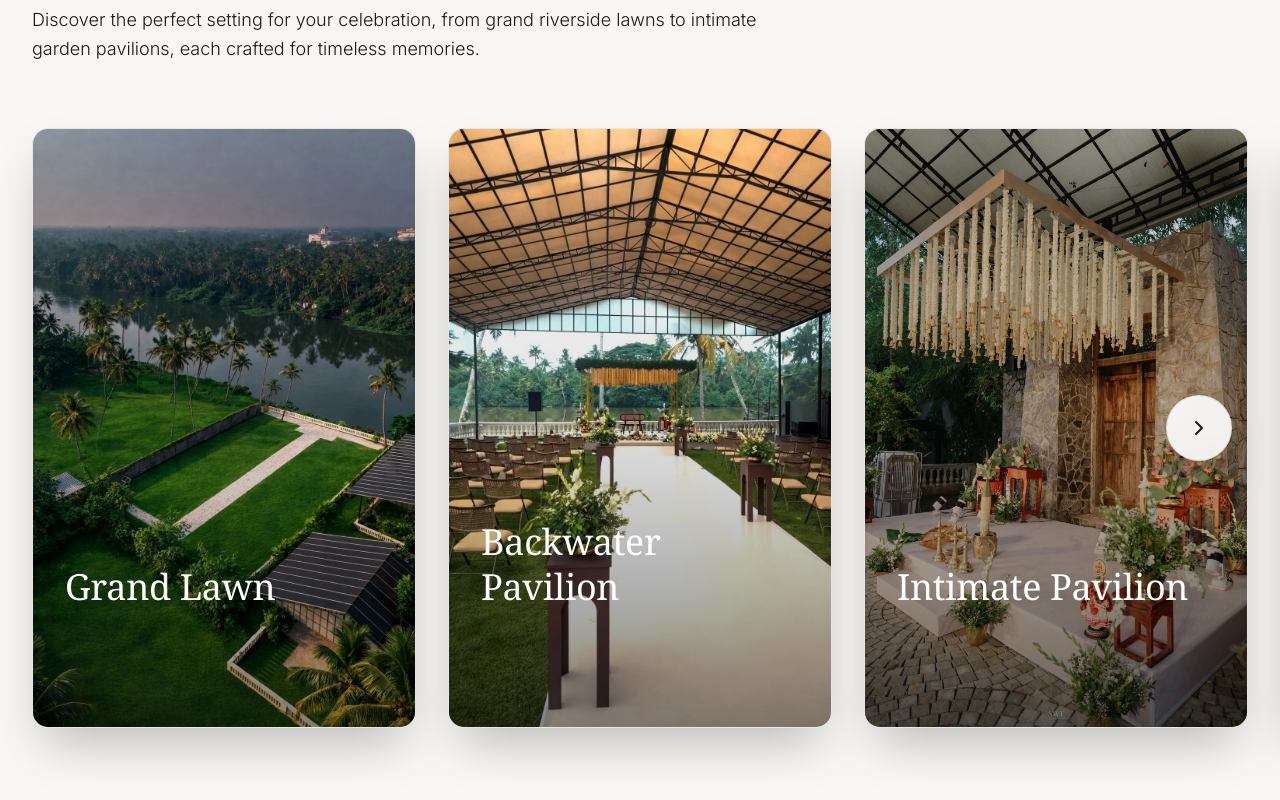
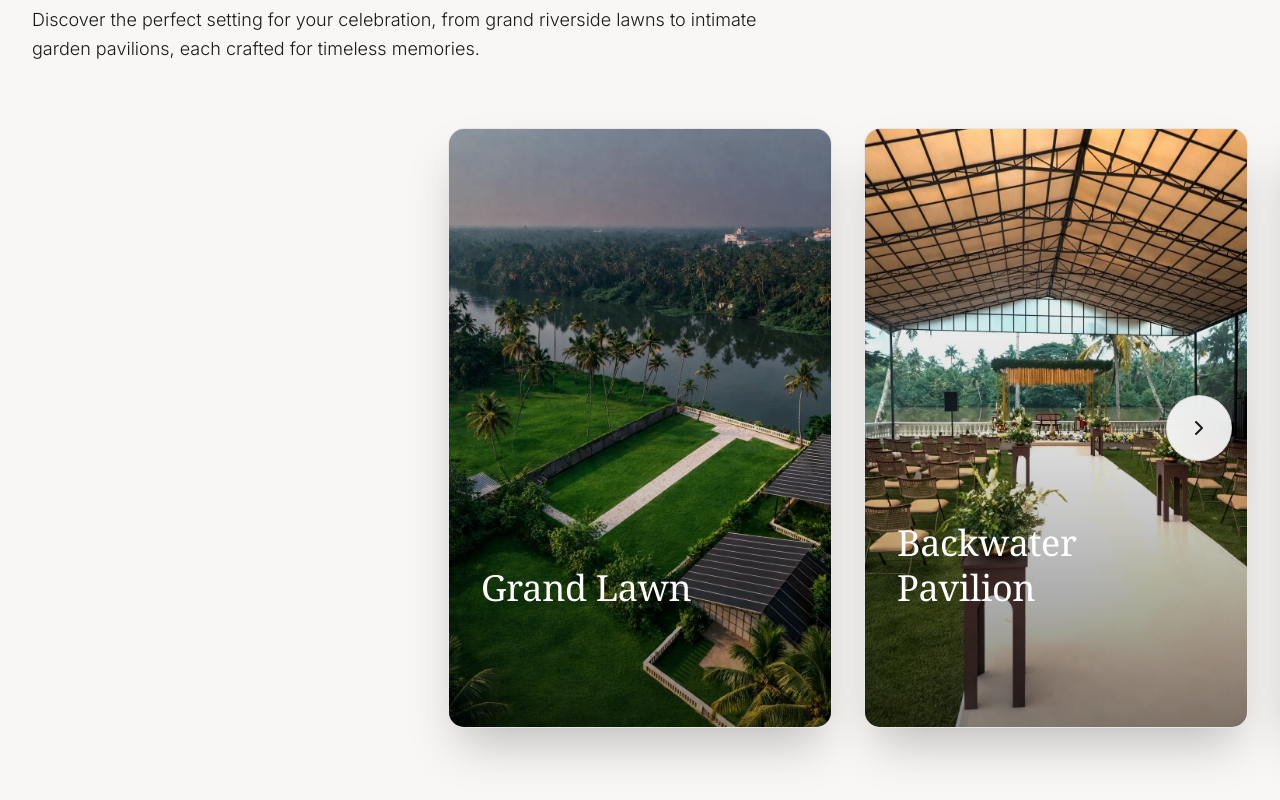
Before and after one commit to Krishnadasks28/kanjiraspavilion, a React (Vite) app: page /venues in a window 1280 px wide. Shown: the part 939-1739 px from the top of the page. Built offline with nearby package versions, Linux system fonts and the light colour scheme.

Commit message:
carousal update

```diff
--- a/src/app/components/GallerySection.tsx
+++ b/src/app/components/GallerySection.tsx
@@ -27,6 +27,7 @@ export function GallerySection() {
   const [activeCategory, setActiveCategory] = useState("All");
   const [carouselIndex, setCarouselIndex] = useState(0);
   const [isAutoPlayPaused, setIsAutoPlayPaused] = useState(false);
+  const [containerWidth, setContainerWidth] = useState(0);
 
   const autoPlayTimerRef = useRef<ReturnType<typeof setTimeout> | null>(null);
   const resumeTimeoutRef = useRef<ReturnType<typeof setTimeout> | null>(null);
@@ -36,12 +37,15 @@ export function GallerySection() {
   const GAP = 24;
 
   useEffect(() => {
-    const updateWidth = () => {
+    const updateDimensions = () => {
       setItemWidth(window.innerWidth < 768 ? 300 : 500);
+      if (containerRef.current) {
+        setContainerWidth(containerRef.current.offsetWidth);
+      }
     };
-    updateWidth();
-    window.addEventListener("resize", updateWidth);
-    return () => window.removeEventListener("resize", updateWidth);
+    updateDimensions();
+    window.addEventListener("resize", updateDimensions);
+    return () => window.removeEventListener("resize", updateDimensions);
   }, []);
 
   const filteredImages =
@@ -52,32 +56,26 @@ export function GallerySection() {
   // ✅ Smooth autoplay (no interval drift)
   useEffect(() => {
     if (isHomePage && isInView && !isAutoPlayPaused) {
-      const play = () => {
-        autoPlayTimerRef.current = setTimeout(() => {
-          setCarouselIndex((prev) => (prev + 1) % allImages.length);
-          play();
-        }, 2000);
-      };
-      play();
+      const interval = setInterval(() => {
+        setCarouselIndex((prev) => (prev + 1) % allImages.length);
+      }, 3000); // Slower interval for better UX
+      return () => clearInterval(interval);
     }
-
-    return () => {
-      if (autoPlayTimerRef.current) clearTimeout(autoPlayTimerRef.current);
-    };
   }, [isHomePage, isInView, isAutoPlayPaused]);
 
-  const handleDragStart = () => {
+  const handleInteractionStart = () => {
     setIsAutoPlayPaused(true);
     if (resumeTimeoutRef.current) clearTimeout(resumeTimeoutRef.current);
   };
 
   const handleDragEnd = (_: any, info: any) => {
     const offset = info.offset.x;
+    const velocity = info.velocity.x;
     const threshold = itemWidth / 4;
 
-    if (offset < -threshold) {
+    if (offset < -threshold || velocity < -500) {
       setCarouselIndex((prev) => Math.min(prev + 1, allImages.length - 1));
-    } else if (offset > threshold) {
+    } else if (offset > threshold || velocity > 500) {
       setCarouselIndex((prev) => Math.max(prev - 1, 0));
     }
 
@@ -87,13 +85,8 @@ export function GallerySection() {
   };
 
   if (isHomePage) {
-    // ✅ Correct center using container width
-    const containerWidth =
-      containerRef.current?.offsetWidth || window.innerWidth;
-
     const centerOffset = containerWidth / 2 - itemWidth / 2;
-    const xPosition =
-      -(carouselIndex * (itemWidth + GAP)) + centerOffset;
+    const xPosition = -(carouselIndex * (itemWidth + GAP)) + centerOffset;
 
     return (
       <section
@@ -127,19 +120,17 @@ export function GallerySection() {
           style={{ perspective: "1500px" }}
         >
           <motion.div
-            className="flex items-center space-x-6 h-[450px] md:h-[650px] px-[10vw]"
+            className="flex items-center space-x-6 h-[450px] md:h-[650px]"
             style={{ transformStyle: "preserve-3d" }}
             drag="x"
             dragConstraints={{
               right: centerOffset,
-              left:
-                -((allImages.length - 1) * (itemWidth + GAP)) +
-                centerOffset,
+              left: -((allImages.length - 1) * (itemWidth + GAP)) + centerOffset,
             }}
-            onDragStart={handleDragStart}
+            onDragStart={handleInteractionStart}
             onDragEnd={handleDragEnd}
             animate={{ x: xPosition }}
-            transition={{ type: "spring", damping: 30, stiffness: 120 }}
+            transition={{ type: "spring", damping: 25, stiffness: 100 }}
           >
             {allImages.map((image, index) => {
               const isActive = carouselIndex === index;
@@ -150,21 +141,23 @@ export function GallerySection() {
 
               if (isActive) {
                 transformStyle = "scale(1.1) translateZ(50px)";
-                opacityClass = "opacity-100 z-20";
+                opacityClass = "opacity-100 z-20 shadow-2xl";
               } else if (isPast) {
-                transformStyle = "scale(0.85) rotateY(25deg)";
+                transformStyle = "scale(0.85) rotateY(15deg) translateZ(-50px)"; // Reduced rotation
+                opacityClass = "opacity-40";
               } else {
-                transformStyle = "scale(0.85) rotateY(-25deg)";
+                transformStyle = "scale(0.85) rotateY(-15deg) translateZ(-50px)"; // Reduced rotation
+                opacityClass = "opacity-40";
               }
 
               return (
                 <motion.div
                   key={image.id}
-                  className={`flex-shrink-0 w-[300px] md:w-[500px] h-[350px] md:h-[550px] rounded-lg overflow-hidden relative group transition-all duration-700 ${opacityClass}`}
+                  className={`flex-shrink-0 w-[300px] md:w-[500px] h-[350px] md:h-[550px] rounded-lg overflow-hidden relative group transition-all duration-700 will-change-transform ${opacityClass}`}
                   style={{ transform: transformStyle }}
                   onClick={() => {
                     setCarouselIndex(index);
-                    handleDragStart();
+                    handleInteractionStart();
                     resumeTimeoutRef.current = setTimeout(
                       () => setIsAutoPlayPaused(false),
                       5000
--- a/src/app/components/TestimonialsSection.tsx
+++ b/src/app/components/TestimonialsSection.tsx
@@ -102,11 +102,22 @@ export function TestimonialsSection() {
           <AnimatePresence mode="wait">
             <motion.div
               key={activeIndex}
+              drag="x"
+              dragConstraints={{ left: 0, right: 0 }}
+              dragElastic={0.2}
+              onDragEnd={(_, info) => {
+                const threshold = 50;
+                if (info.offset.x < -threshold) {
+                  nextThumbnail();
+                } else if (info.offset.x > threshold) {
+                  prevThumbnail();
+                }
+              }}
               initial={{ opacity: 0, x: 20 }}
               animate={{ opacity: 1, x: 0 }}
               exit={{ opacity: 0, x: -20 }}
               transition={{ duration: 0.6, ease: [0.16, 1, 0.3, 1] }}
-              className="bg-white rounded-lg p-8 md:p-12 shadow-2xl relative border border-[var(--gold)]/10 min-h-[300px] flex flex-col justify-center"
+              className="bg-white rounded-lg p-8 md:p-12 shadow-2xl relative border border-[var(--gold)]/10 min-h-[300px] flex flex-col justify-center cursor-grab active:cursor-grabbing"
             >
               <div className="absolute top-10 right-10 opacity-10 text-accent">
                 <Quote size={80} strokeWidth={1} />
--- a/src/app/components/VenuesSection.tsx
+++ b/src/app/components/VenuesSection.tsx
@@ -12,6 +12,8 @@ export function VenuesSection() {
   const [currentIndex, setCurrentIndex] = useState(0);
   const [direction, setDirection] = useState(0);
   const [itemsPerView, setItemsPerView] = useState(1);
+  const [containerWidth, setContainerWidth] = useState(0);
+  const trackRef = useRef<HTMLDivElement>(null);
 
   // Update items per view based on screen size
   useEffect(() => {
@@ -23,11 +25,24 @@ export function VenuesSection() {
       } else {
         setItemsPerView(1);
       }
+      if (trackRef.current) {
+        setContainerWidth(trackRef.current.parentElement?.offsetWidth || 0);
+      }
     };
     handleResize();
     window.addEventListener("resize", handleResize);
     return () => window.removeEventListener("resize", handleResize);
   }, []);
+
+  const GAP = 32; // 8rem = 32px
+  const itemWidth = containerWidth > 0
+    ? (containerWidth - (GAP * (itemsPerView - 1))) / itemsPerView
+    : 0;
+
+  const centerOffset = containerWidth / 2 - itemWidth / 2;
+  const xPosition = -currentIndex * (itemWidth + GAP) + centerOffset;
+
+  const maxDragScroll = -((venues.length - 1) * (itemWidth + GAP)) + centerOffset;
 
   const next = () => {
     if (currentIndex < venues.length - itemsPerView) {
@@ -114,15 +129,33 @@ export function VenuesSection() {
               <ChevronRight size={24} />
             </button>
           </div>
-          <motion.div
-            className="flex gap-8"
-            animate={{ x: `calc(-${currentIndex * (100 / itemsPerView)}% - ${currentIndex * (itemsPerView > 1 ? 2 : 0)}rem)` }}
-            transition={{ type: "spring", damping: 30, stiffness: 100 }}
-          >
+          <div className="overflow-visible cursor-grab active:cursor-grabbing">
+            <motion.div
+              ref={trackRef}
+              className="flex gap-8 will-change-transform"
+              drag="x"
+              dragConstraints={{
+                right: centerOffset,
+                left: maxDragScroll
+              }}
+              dragElastic={0.2}
+              onDragEnd={(_, info) => {
+                const threshold = itemWidth / 4;
+                const velocity = info.velocity.x;
+                if (info.offset.x < -threshold || velocity < -500) {
+                  next();
+                } else if (info.offset.x > threshold || velocity > 500) {
+                  prev();
+                }
+              }}
+              animate={{ x: xPosition }}
+              transition={{ type: "spring", damping: 25, stiffness: 100 }}
+            >
             {venues.map((venue, index) => (
               <motion.article
                 key={venue.id}
-                className="flex-shrink-0 w-full md:w-[calc(50%-1rem)] lg:w-[calc(33.333%-1.33rem)] group"
+                style={{ width: itemWidth > 0 ? itemWidth : "100%" }}
+                className="flex-shrink-0 group"
                 initial={{ opacity: 0, scale: 0.95 }}
                 animate={isInView ? { opacity: 1, scale: 1 } : {}}
                 whileHover={{ y: -10 }}
@@ -172,11 +205,12 @@ export function VenuesSection() {
               </motion.article>
             ))}
           </motion.div>
+          </div>
         </div>
 
         {/* Progress Indicators */}
         <div className="mt-16 flex justify-center space-x-3">
-          {Array.from({ length: venues.length - itemsPerView + 1 }).map((_, idx) => (
+          {venues.map((_, idx) => (
             <button
               key={idx}
               onClick={() => setCurrentIndex(idx)}
```
